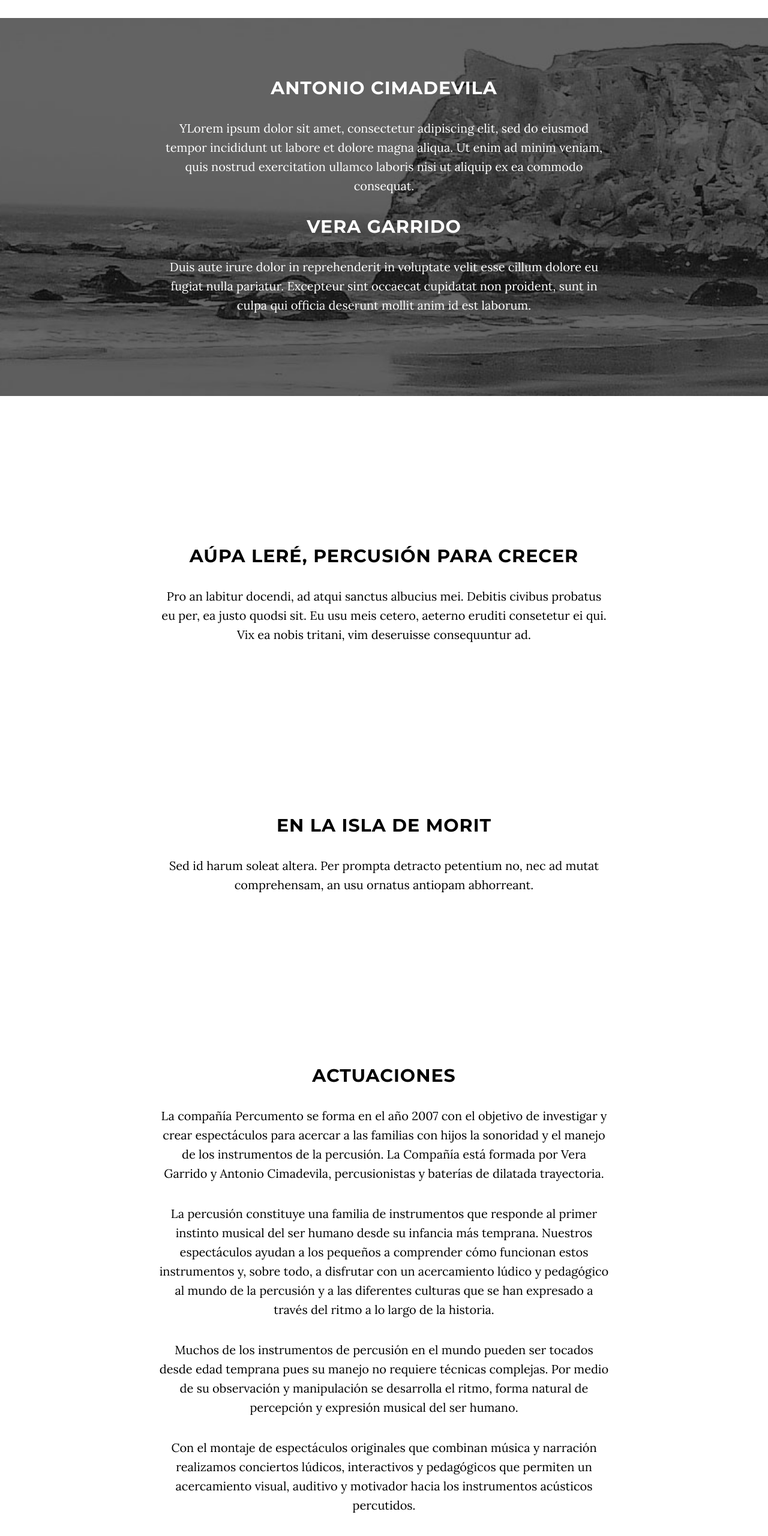
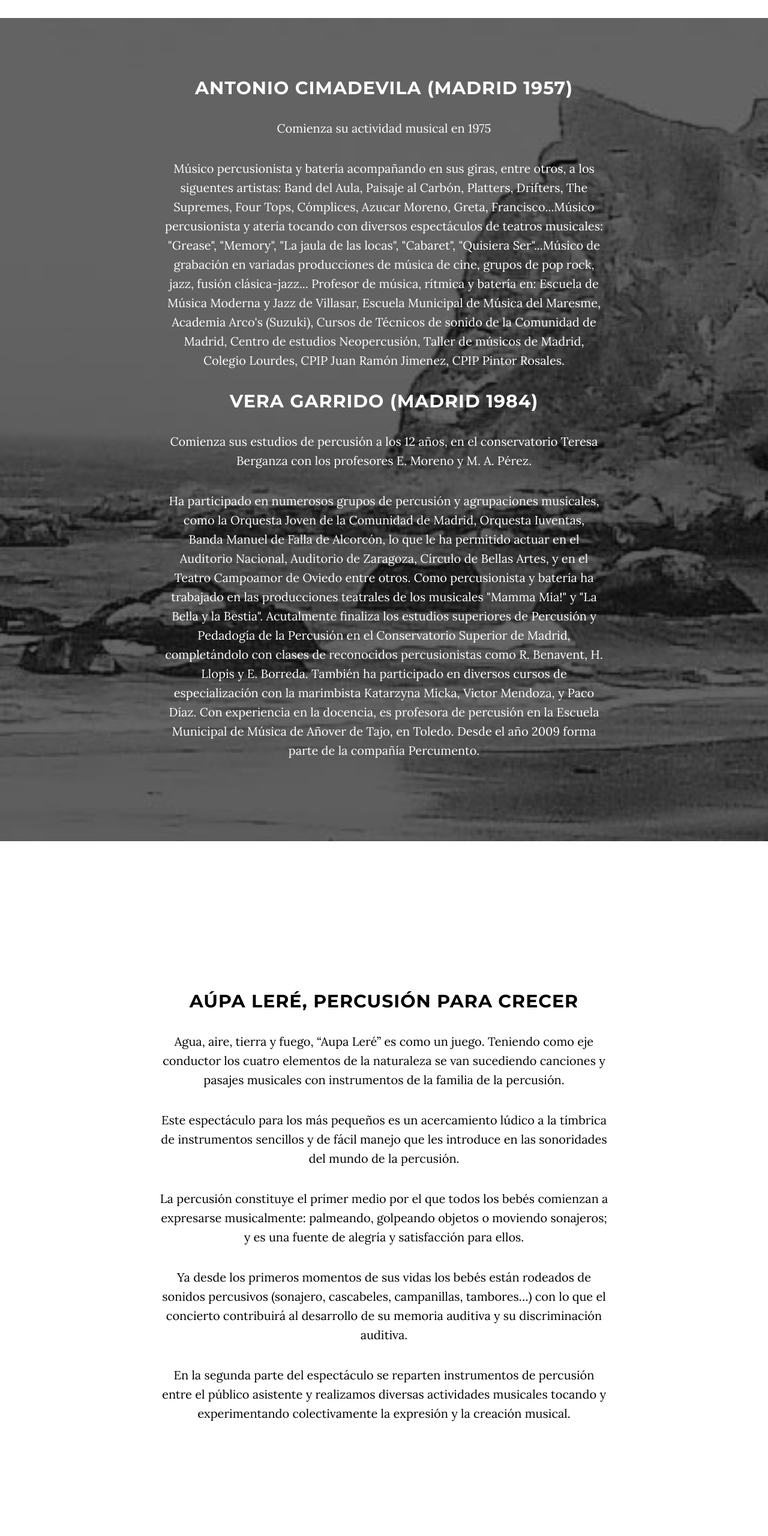
Before and after one commit to pablofergus/PercumentoWeb, a plain HTML site: page index.html in a window 1280 px wide. Shown: the part 2054-4614 px from the top of the page at 60% size. Drawn offline with Linux system fonts and the light colour scheme; some packages are replaced by stand-ins of ours.

Commit message:
Updated text

```diff
--- a/index.html
+++ b/index.html
@@ -114,10 +114,13 @@
         <div class="download-section">
             <div class="container">
                 <div class="col-lg-8 col-lg-offset-2">
-                    <h2>Antonio Cimadevila</h2>
-                    <p>YLorem ipsum dolor sit amet, consectetur adipiscing elit, sed do eiusmod tempor incididunt ut labore et dolore magna aliqua. Ut enim ad minim veniam, quis nostrud exercitation ullamco laboris nisi ut aliquip ex ea commodo consequat.</p>
-                    <h2>Vera Garrido</h2>
-                    <p>Duis aute irure dolor in reprehenderit in voluptate velit esse cillum dolore eu fugiat nulla pariatur. Excepteur sint occaecat cupidatat non proident, sunt in culpa qui officia deserunt mollit anim id est laborum.</p>
+                    <h2>Antonio Cimadevila (Madrid 1957)</h2>
+                    <p>Comienza su actividad musical en 1975</p>
+                    <p>Músico percusionista y batería acompañando en sus giras, entre otros, a los siguentes artistas: Band del Aula, Paisaje al Carbón, Platters, Drifters, The Supremes, Four Tops, Cómplices, Azucar Moreno, Greta, Francisco...Músico percusionista y  atería tocando con diversos espectáculos de teatros musicales: "Grease", "Memory", "La jaula de las locas", "Cabaret", "Quisiera Ser"...Músico de grabación en variadas producciones de música de cine, grupos de pop rock, jazz, fusión clásica-jazz... Profesor de música, rítmica y batería en: Escuela de Música Moderna y Jazz de Villasar, Escuela Municipal de Música del Maresme, Academia Arco's (Suzuki), Cursos de Técnicos de sonido de la Comunidad de Madrid, Centro de estudios Neopercusión, Taller de músicos de Madrid, Colegio Lourdes, CPIP Juan Ramón Jimenez, CPIP Pintor Rosales.</p>
+
+                    <h2>Vera Garrido (Madrid 1984)</h2>
+                    <p>Comienza sus estudios de percusión a los 12 años, en el conservatorio Teresa Berganza con los profesores E. Moreno y M. A. Pérez.</p>
+                    <p>Ha participado en numerosos grupos de percusión y agrupaciones musicales, como la Orquesta Joven de la Comunidad de Madrid, Orquesta Iuventas, Banda Manuel de Falla de Alcorcón, lo que le ha permitido actuar en el Auditorio Nacional, Auditorio de Zaragoza, Círculo de Bellas Artes, y en el Teatro Campoamor de Oviedo entre otros. Como percusionista y batería ha trabajado en las producciones teatrales de los musicales "Mamma Mia!" y "La Bella y la Bestia". Acutalmente finaliza los estudios superiores de Percusión y Pedadogía de la Percusión en el Conservatorio Superior de Madrid, completándolo con clases de reconocidos percusionistas como R. Benavent, H. Llopis y E. Borreda. También ha participado en diversos cursos de especialización con la marimbista Katarzyna Micka, Victor Mendoza, y Paco Díaz. Con experiencia en la docencia, es profesora de percusión en la Escuela Municipal de Música de Añover de Tajo, en Toledo. Desde el año 2009 forma parte de la compañía Percumento.</p>
                 </div>
             </div>
         </div>
@@ -128,7 +131,11 @@
         <div class="row">
             <div class="col-lg-8 col-lg-offset-2">
                 <h2>Aúpa Leré, percusión para crecer</h2>
-                <p>Pro an labitur docendi, ad atqui sanctus albucius mei. Debitis civibus probatus eu per, ea justo quodsi sit. Eu usu meis cetero, aeterno eruditi consetetur ei qui. Vix ea nobis tritani, vim deseruisse consequuntur ad.</p>
+                <p>Agua, aire, tierra y fuego, “Aupa Leré” es como un juego. Teniendo como eje conductor los cuatro elementos de la naturaleza se van sucediendo canciones y pasajes musicales con instrumentos de la familia de la percusión.</p>
+                <p>Este espectáculo para los más pequeños es un acercamiento lúdico a la tímbrica de instrumentos sencillos y de fácil manejo que les introduce en las sonoridades del mundo de la percusión.</p>
+                <p>La percusión constituye el primer medio por el que todos los bebés comienzan a expresarse musicalmente: palmeando, golpeando objetos o moviendo sonajeros; y es una fuente de alegría y satisfacción para ellos.</p>
+                <p>Ya desde los primeros momentos de sus vidas los bebés están rodeados de sonidos percusivos (sonajero, cascabeles, campanillas, tambores…) con lo que el concierto contribuirá al desarrollo de su memoria auditiva y su discriminación auditiva.</p>
+                <p>En la segunda parte del espectáculo se reparten instrumentos de percusión entre el público asistente y realizamos diversas actividades musicales tocando y experimentando colectivamente la expresión y la creación musical.</p>
             </div>
         </div>
     </section>
@@ -136,7 +143,11 @@
         <div class="row">
             <div class="col-lg-8 col-lg-offset-2">
                 <h2>En la isla de Morit</h2>
-                <p>Sed id harum soleat altera. Per prompta detracto petentium no, nec ad mutat comprehensam, an usu ornatus antiopam abhorreant.</p>
+                <p>Bienvenidos a la Isla de Morít, una isla exótica y divertida donde las niñas y niños conocerán un mundo nuevo de sonidos y experimentarán los ritmos que surgen de la naturaleza y se expresan a través de los instrumentos de percusión. Este concierto pedagógico es un acercamiento visual, auditivo y lúdico a los instrumentos acústicos que se agitan, frotan o golpean.</p>
+                <p>En una pequeña isla llamada Morít, en medio del océano, viven Ónsi y Cuper, una niña y un niño  que emprenden una aventura musical buscando el origen de sus nombres, desconocido para todos los habitantes de la isla. Siguiendo las instrucciones de la sacerdotisa van descubriendo en los sonidos y materiales de la naturaleza posibilidades para expresarse musicalmente.</p>
+                <p>Explorando y observando su entorno crean y manipulan toda una serie de instrumentos de la familia de la percusión y experimentan diferentes formas de hacer sonar las partes de su cuerpo imitando hechos que se producen en la naturaleza.</p>
+                <p>Finalmente, por medio de una canción, llegan al Templo del Revés donde encuentran la respuesta al origen de sus nombres y exploran nuevos instrumentos.</p>
+                <p>En la segunda parte del espectáculo se reparten instrumentos de percusión entre el público asistente y realizamos diversas actividades musicales tocando y experimentando colectivamente la expresión y la creación musical.</p>
             </div>
         </div>
     </section>
@@ -157,14 +168,15 @@
         <div class="row">
             <div class="col-lg-8 col-lg-offset-2">
                 <h2>Contacto</h2>
-                <p><a href="#">correo@gmail.com</a></p>
+                <p><a href="#">percumento@percumento.com</a></p>
+                <p><a href="#">antonio@percumento.com</a></p>
+                <h4>Antonio:</h4>
+                <p>91 409 74 95</p>
+                <p>616 15 37 34</p>
 
             </div>
         </div>
     </section>
-
-    <!-- Map Section -->
-    <div id="map"></div>
 
     <!-- Footer -->
     <footer>
```
